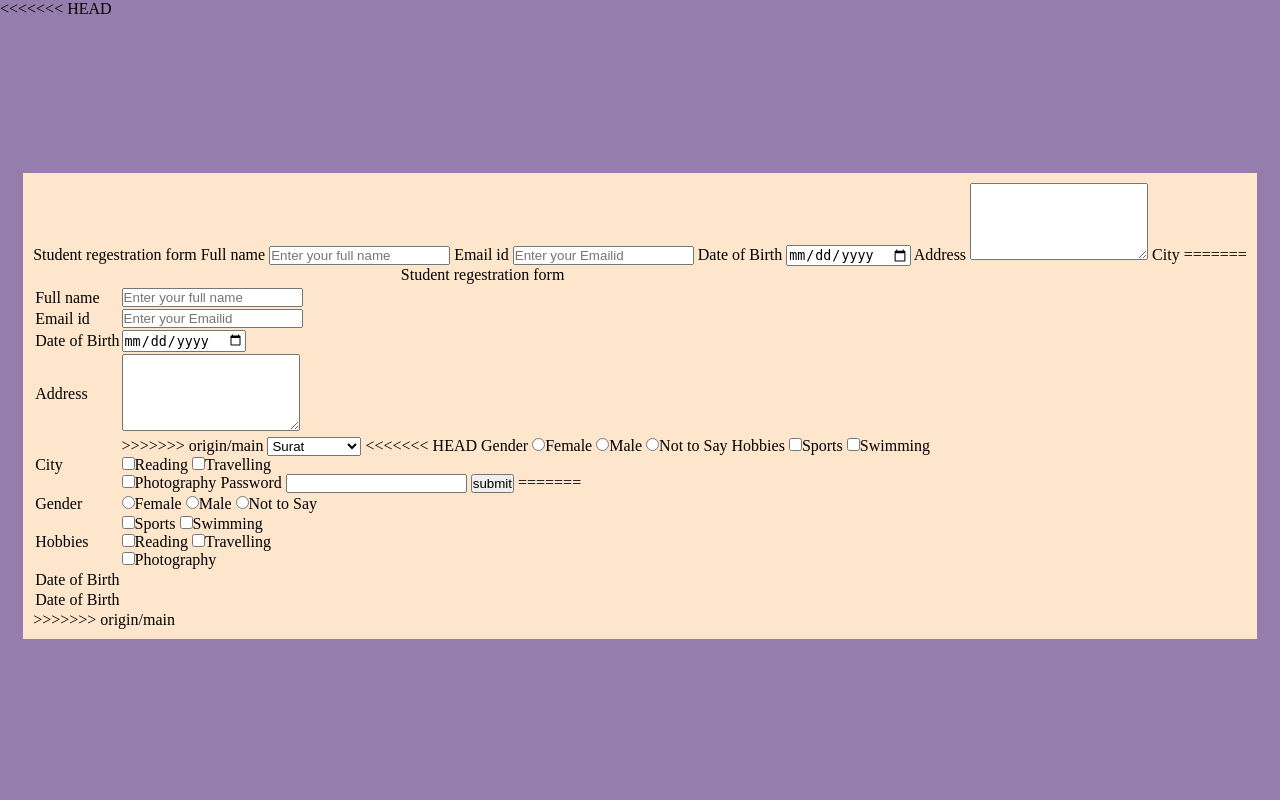
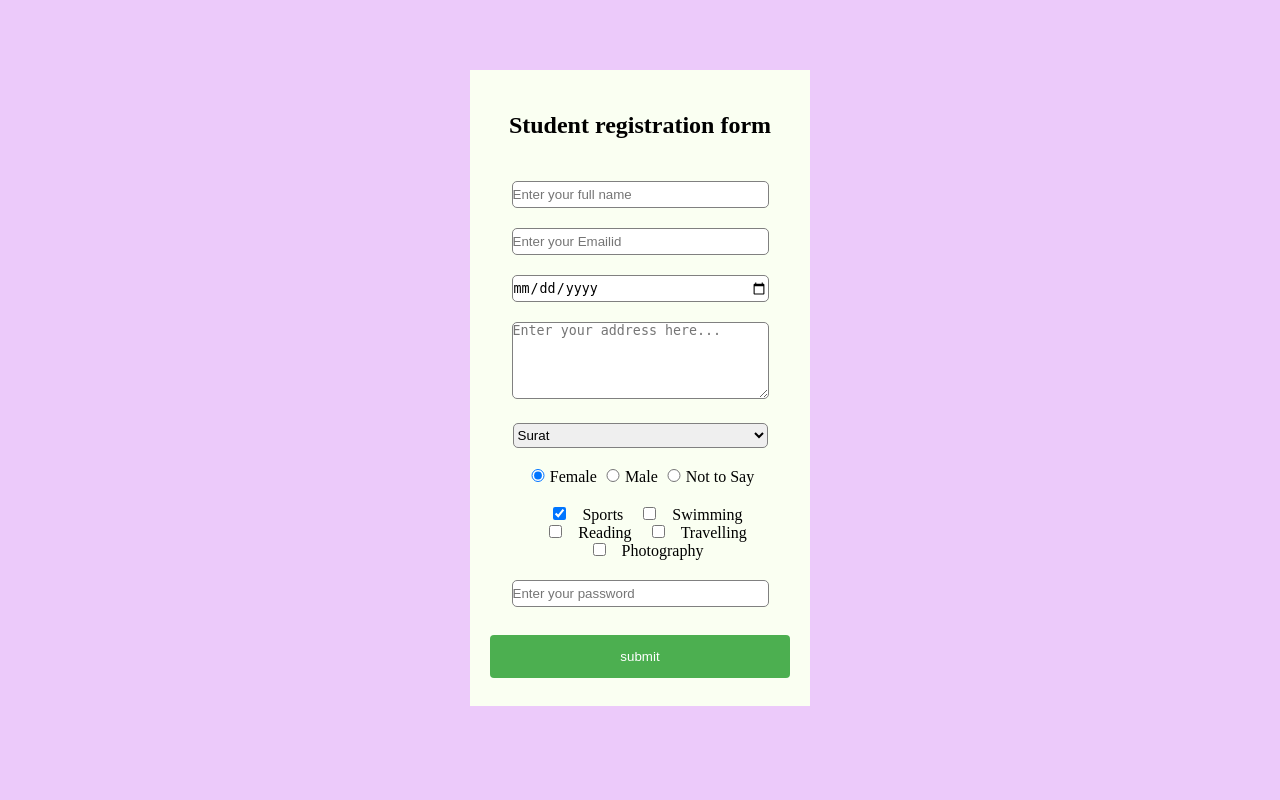
Before and after one commit to edunet42020/php, a PHP site: page /q1.php in a window 1280 px wide. Run offline with PHP 8.4, Linux system fonts and the light colour scheme.

Commit message:
final q1

```diff
--- a/q1.php
+++ b/q1.php
@@ -5,7 +5,6 @@
     <meta http-equiv="X-UA-Compatible" content="IE=edge">
     <meta name="viewport" content="width=device-width, initial-scale=1.0">
     <title>Student regestration Form</title>
-<<<<<<< HEAD
     <style>
         *{
             padding:0px;
@@ -18,139 +17,110 @@
         }
         .bg{
             height: 100vh;
-            background-color:#957DAD;
+            background-color:#eccafa;
         }
        .card{
-           background-color:#FDE6CC;
+           background-color:#fafff2;
+           padding:10px;
+           width:25%;
+       }
+       .p{
+           text-align:center;
+           border-radius: 5px;
            padding:10px;
        }
+       .cent{
+            width:100%;
+            text-align:center;
+            font-size:x-large;
+            font-weight:bold;
+            margin:10% 0%;
+       }
+       select,input[type=text],input[type=date],input[type=email],input[type=password]{
+           width:85%;
+           height:25px;
+           border-radius:5px;
+           border:1px solid gray;
+       }
+       input[type=radio]
+       {
+           width:8%;
+           border:1px solid gray;
+       }
+       input[type=checkbox]
+       {
+           width:15%;
+           border:1px solid gray;
+       }
+       textarea{
+        width:85%;
+        border-radius:5px;
+        border:1px solid gray;
+       }
+input[type=submit] {
+  width: 100%;
+  background-color: #4CAF50;
+  color: white;
+  padding: 14px 20px;
+  margin: 8px 0;
+  border: none;
+  border-radius: 4px;
+  cursor: pointer;
+}
+
+input[type=submit]:hover {
+  background-color: #45a049;
+}
+
     </style>
 </head>
 <body class="bg">
 <div class="container">
 <div class="card">
    <form action="insert.php" method="get">
-
-            <caption>Student regestration form</caption>
-
-
-
-                <label for="name">Full name</label>
-                <input type="text" name="name" placeholder="Enter your full name"/>
-
-
-                <label for="emailid">Email id</label>
-                <input type="email" name="email" placeholder="Enter your Emailid"/>
-
-
-                <label for="dateofbirth">Date of Birth</label>
-                <input type="date" name="date" placeholder="Birthdate"/>
-
-
-                <label for="address">Address</label>
-                <textarea name="add" rows="5" cols="20"></textarea>
-
-
-                <label for="city">City</label>
-
-=======
-</head>
-<body>
-   <form action="#" method="post">
-        <table>
-        <tr>
-            <td colspan="2">
-            <caption>Student regestration form</caption>
-            </td>
-            </tr>
-            <tr>
-                <td><label for="name">Full name</label></td>
-                <td><input type="text" name="name" placeholder="Enter your full name"/></td>
-            </tr>
-            <tr>
-                <td><label for="emailid">Email id</label></td>
-                <td><input type="email" name="email" placeholder="Enter your Emailid"/></td>
-            </tr>
-            <tr>
-                <td><label for="dateofbirth">Date of Birth</label></td>
-                <td><input type="date" name="date" placeholder="Birthdate"/></td>
-            </tr>
-            <tr>
-                <td><label for="address">Address</label></td>
-                <td><textarea name="add" rows="5" cols="20"></textarea></td>
-            </tr>
-            <tr>
-                <td><label for="city">City</label></td>
-                <td>
->>>>>>> origin/main
+        <p class="cent">Student registration form</p>
+        <div class="p">
+            <input type="text" name="name" required placeholder="Enter your full name"/>
+        </div>
+        <div class="p">
+            <input type="email" name="email" required placeholder="Enter your Emailid"/>
+        </div>
+        <div class="p">
+            <input type="date" name="date" required placeholder="Birthdate"/>
+        </div>
+        <div class="p">
+            <textarea name="add" rows="5" cols="20" required placeholder="Enter your address here..."></textarea>
+        </div>
+        <div class="p">
             <select name="city">
                 <option value="Surat">Surat</option>
                 <option value="Ahemdabad">Ahemdabad</option>
                 <option value="Dhule">Dhule</option>
                 <option value="Pune">Pune</option>
             </select>
-<<<<<<< HEAD
+        </div>
 
-
-
-                <label for="gender">Gender</label>
-
-                    <input type="radio" name="gender" group="sgender" value="Female"/>Female
+        <div class="p">
+            <input type="radio" name="gender" checked group="sgender" value="Female"/>Female
             <input type="radio" name="gender" group="sgender" value="Male"/>Male
             <input type="radio" name="gender" group="sgender" value="Not to Say"/>Not to Say
-
-
-
-                <label for="hobbies">Hobbies</label>
-
-                    <input type="checkbox" name="hobby[]" value="Sports"/>Sports
+        </div>
+        <div class="p">
+            <input type="checkbox" name="hobby[]" checked value="Sports"/>Sports
             <input type="checkbox" name="hobby[]" value="Swimming"/>Swimming<br>
             <input type="checkbox" name="hobby[]" value="Reading"/>Reading
             <input type="checkbox" name="hobby[]" value="Travelling"/>Travelling<br>
             <input type="checkbox" name="hobby[]" value="Photography"/>Photography
+        </div>
+        <div class="p">
+            <input type="password" name="password" required placeholder="Enter your password"/>
+        </div>
+        <div class="p">
+            <input type="submit" name="btn" value="submit"/>
+        </div>
 
-
-
-                <label for="password">Password</label>
-
-                    <input type="password" name="password"/>
-                    <input type="submit" name="btn" value="submit"/>
    </form>
    </div>
    </div>
 </body>
 </html>
-=======
-                </td>
-            </tr>
-            <tr>
-                <td><label for="gender">Gender</label></td>
-                <td>
-                    <input type="radio" name="gender" group="sgender" value="Female"/>Female
-                    <input type="radio" name="gender" group="sgender" value="Male"/>Male
-                    <input type="radio" name="gender" group="sgender" value="Not to Say"/>Not to Say
-                </td>
-            </tr>
-            <tr>
-                <td><label for="Date of birth">Hobbies</label></td>
-                <td>
-                <input type="checkbox" name="hobby" value="Sports"/>Sports
-                <input type="checkbox" name="hobby" value="Swimming"/>Swimming<br>
-                <input type="checkbox" name="hobby" value="Reading"/>Reading
-                <input type="checkbox" name="hobby" value="Travelling"/>Travelling<br>
-                <input type="checkbox" name="hobby" value="Photography"/>Photography
-                </td>
-            </tr>
-            <tr>
-                <td><label for="Date of birth">Date of Birth</label></td>
-                <td></td>
-            </tr>
-            <tr>
-                <td><label for="Date of birth">Date of Birth</label></td>
-                <td></td>
-            </tr>
-        </table>
-   </form>
-</body>
-</html>
->>>>>>> origin/main
```
Also changed, not shown: insert.php (+60 -35 lines), 1 other file. Lines whose indentation alone changed are shown as unchanged.
